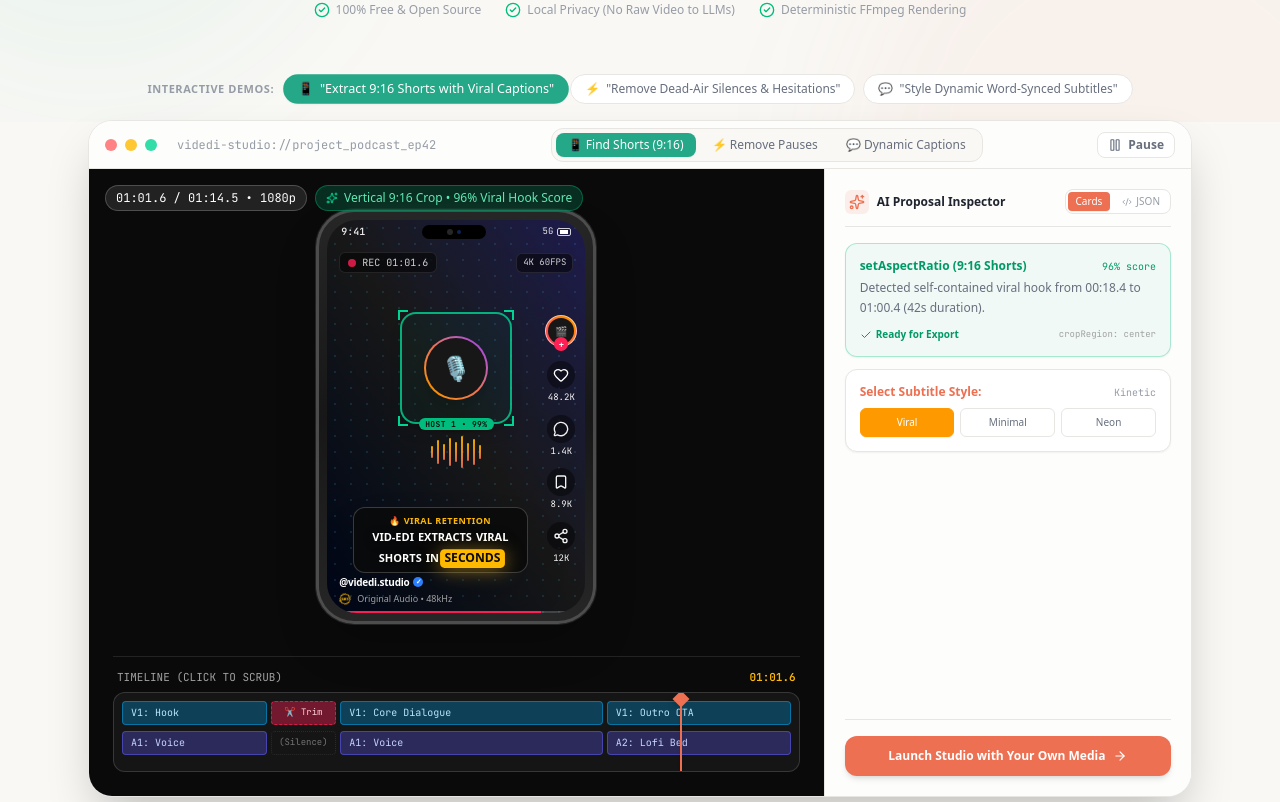
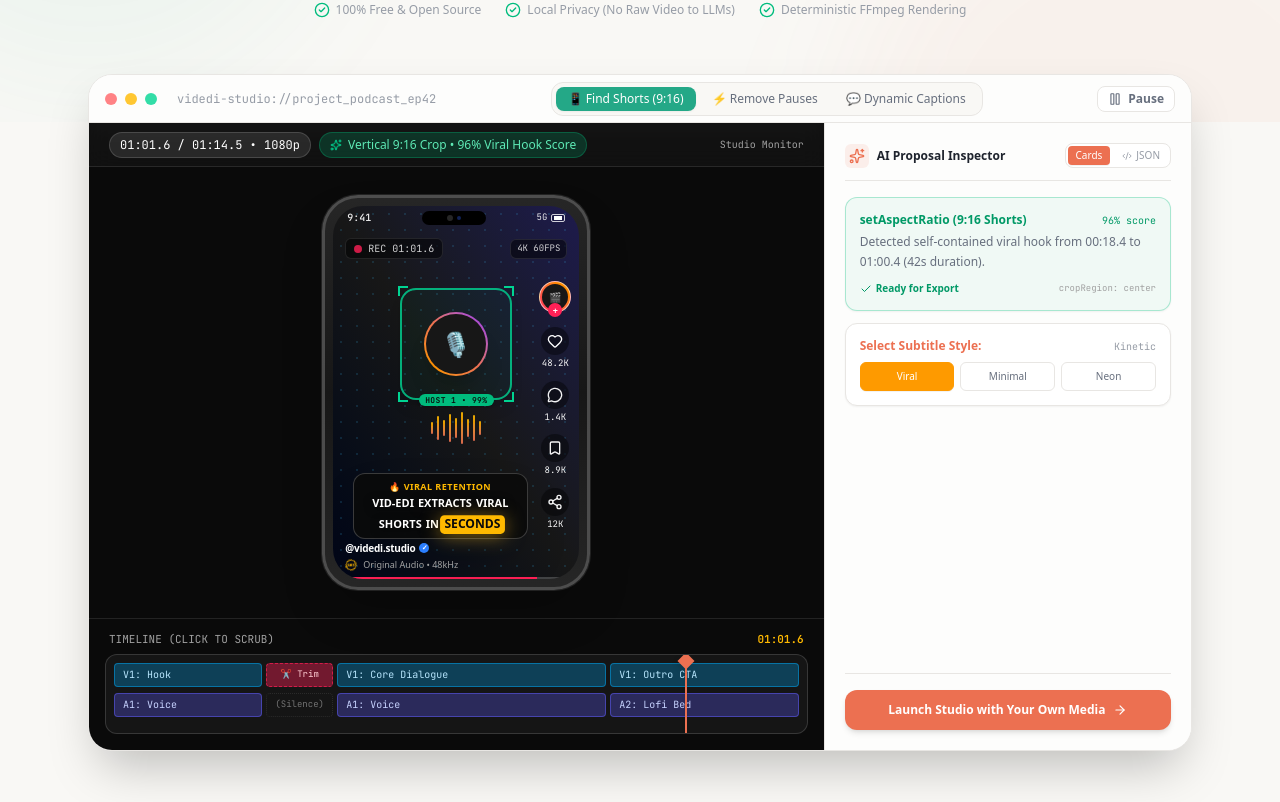
Before and after one commit to AwadhDhoot23/vid-edi, a React (Vite) app in the folder apps/studio/: page / in a window 1280 px wide. Shown: the part 678-1480 px from the top of the page. Built offline with nearby package versions, Linux system fonts and the light colour scheme.

Commit message:
refactor(ui): clean up redundant demo headings and add dedicated video meta toolbar with proper spacing

```diff
--- a/apps/studio/src/components/CoverPage.tsx
+++ b/apps/studio/src/components/CoverPage.tsx
@@ -287,60 +287,6 @@
 
         {/* HERO STAGE — Interactive Studio Preview Canvas */}
         <section id="hero-stage" className="max-w-6xl mx-auto px-4 sm:px-6 py-4">
-          {/* Direct Manipulation Prompt Selector (Apple-Motion / Direct Ergonomics) */}
-          <div className="flex flex-wrap items-center justify-center gap-2 mb-4">
-            <span className="text-[11px] font-semibold text-[var(--text-tertiary)] uppercase tracking-wider mr-2 hidden sm:inline">
-              Interactive Demos:
-            </span>
-            <button
-              type="button"
-              onClick={() => {
-                setActiveTab('shorts');
-                setPlayheadPos(36);
-              }}
-              className={`text-xs px-3.5 py-1.5 rounded-full font-medium transition-all cursor-pointer flex items-center gap-1.5 ${
-                activeTab === 'shorts'
-                  ? 'bg-[var(--accent-primary)] text-white shadow-xs scale-105'
-                  : 'bg-[var(--bg-elevated)] text-[var(--text-secondary)] border border-[var(--border-subtle)] hover:border-[var(--text-secondary)]'
-              }`}
-            >
-              <span>📱</span>
-              <span>"Extract 9:16 Shorts with Viral Captions"</span>
-            </button>
-
-            <button
-              type="button"
-              onClick={() => {
-                setActiveTab('pauses');
-                setPlayheadPos(28);
-              }}
-              className={`text-xs px-3.5 py-1.5 rounded-full font-medium transition-all cursor-pointer flex items-center gap-1.5 ${
-                activeTab === 'pauses'
-                  ? 'bg-[var(--accent-coral)] text-white shadow-xs scale-105'
-                  : 'bg-[var(--bg-elevated)] text-[var(--text-secondary)] border border-[var(--border-subtle)] hover:border-[var(--text-secondary)]'
-              }`}
-            >
-              <span>⚡</span>
-              <span>"Remove Dead-Air Silences & Hesitations"</span>
-            </button>
-
-            <button
-              type="button"
-              onClick={() => {
-                setActiveTab('captions');
-                setPlayheadPos(45);
-              }}
-              className={`text-xs px-3.5 py-1.5 rounded-full font-medium transition-all cursor-pointer flex items-center gap-1.5 ${
-                activeTab === 'captions'
-                  ? 'bg-amber-500 text-white shadow-xs scale-105'
-                  : 'bg-[var(--bg-elevated)] text-[var(--text-secondary)] border border-[var(--border-subtle)] hover:border-[var(--text-secondary)]'
-              }`}
-            >
-              <span>💬</span>
-              <span>"Style Dynamic Word-Synced Subtitles"</span>
-            </button>
-          </div>
-
           <div className="relative rounded-3xl border border-[var(--border-subtle)] bg-[var(--bg-elevated)] shadow-2xl overflow-hidden backdrop-blur-xl">
             {/* Window Chrome Header Bar */}
             <div className="h-12 bg-[var(--bg-surface)] border-b border-[var(--border-subtle)] px-4 flex items-center justify-between">
@@ -402,39 +348,44 @@
             </div>
 
             {/* Showcase Stage Interior */}
-            <div className="grid grid-cols-1 lg:grid-cols-12 min-h-[540px]">
+            <div className="grid grid-cols-1 lg:grid-cols-12 min-h-[560px]">
               {/* Left Column: Video Preview & Subtitles */}
-              <div className="lg:col-span-8 bg-neutral-950 p-6 flex flex-col justify-between relative overflow-hidden">
-                {/* Floating Inspection Pill */}
-                <div className="absolute top-4 left-4 z-20 flex items-center gap-2 flex-wrap">
-                  <span className="bg-white/10 backdrop-blur-md text-white border border-white/20 text-xs px-2.5 py-1 rounded-full font-mono">
+              <div className="lg:col-span-8 bg-neutral-950 flex flex-col justify-between relative overflow-hidden">
+                {/* Dedicated Video Meta Toolbar (Proper clearance from video boundary) */}
+                <div className="h-11 px-5 flex items-center justify-between border-b border-white/10 bg-neutral-900/60 backdrop-blur-md shrink-0 z-20">
+                  <div className="flex items-center gap-2 flex-wrap">
+                    <span className="bg-white/10 text-white border border-white/15 text-xs px-2.5 py-1 rounded-full font-mono">
                       {formattedTimecode} / 01:14.5 • 1080p
                     </span>
                     {activeTab === 'shorts' && (
-                    <span className="bg-emerald-500/20 backdrop-blur-md text-emerald-300 border border-emerald-500/40 text-xs px-2.5 py-1 rounded-full flex items-center gap-1.5">
+                      <span className="bg-emerald-500/20 text-emerald-300 border border-emerald-500/30 text-xs px-2.5 py-1 rounded-full flex items-center gap-1.5 font-medium">
                         <Sparkles className="w-3 h-3 text-emerald-400" />
                         Vertical 9:16 Crop • 96% Viral Hook Score
                       </span>
                     )}
                     {activeTab === 'pauses' && (
-                    <span className="bg-rose-500/20 backdrop-blur-md text-rose-300 border border-rose-500/40 text-xs px-2.5 py-1 rounded-full flex items-center gap-1">
+                      <span className="bg-rose-500/20 text-rose-300 border border-rose-500/30 text-xs px-2.5 py-1 rounded-full flex items-center gap-1 font-medium">
                         <Scissors className="w-3 h-3" />
                         Detected 3 dead-air pauses (total -6.8s)
                       </span>
                     )}
                     {activeTab === 'captions' && (
-                    <span className="bg-amber-500/20 backdrop-blur-md text-amber-300 border border-amber-500/40 text-xs px-2.5 py-1 rounded-full flex items-center gap-1">
+                      <span className="bg-amber-500/20 text-amber-300 border border-amber-500/30 text-xs px-2.5 py-1 rounded-full flex items-center gap-1 font-medium">
                         <Type className="w-3 h-3" />
                         Preset: {captionPreset.toUpperCase()}
                       </span>
                     )}
                   </div>
+                  <span className="text-[10px] font-mono text-neutral-400 hidden sm:inline">
+                    Studio Monitor
+                  </span>
+                </div>
 
-                {/* Video Preview Center Stage */}
-                <div className="my-auto py-4 flex flex-col items-center justify-center text-center">
+                {/* Video Preview Center Stage with generous breathing room */}
+                <div className="flex-1 py-7 px-4 flex flex-col items-center justify-center text-center">
                   {activeTab === 'shorts' ? (
                     /* World-Class iPhone 16 Pro Smartphone 9:16 Mockup */
-                    <div className="relative w-[280px] h-[415px] rounded-[38px] bg-gradient-to-b from-neutral-800 via-neutral-900 to-neutral-800 border-[3.5px] border-neutral-600/90 shadow-2xl p-2.5 flex flex-col justify-between overflow-hidden ring-1 ring-white/10">
+                    <div className="relative w-[268px] h-[395px] rounded-[36px] bg-gradient-to-b from-neutral-800 via-neutral-900 to-neutral-800 border-[3.5px] border-neutral-600/90 shadow-2xl p-2.5 flex flex-col justify-between overflow-hidden ring-1 ring-white/10">
                       {/* Top iOS Status Bar */}
                       <div className="relative z-30 px-3 pt-0.5 flex items-center justify-between text-[10px] font-mono text-white/90">
                         <span className="font-semibold">9:41</span>
@@ -718,7 +669,7 @@
                 </div>
 
                 {/* Interactive Multi-Track Timeline Strip (Directly Scrubbable) */}
-                <div className="mt-4 pt-3 border-t border-white/10">
+                <div className="p-4 pt-3 border-t border-white/10 shrink-0">
                   <div className="flex items-center justify-between text-[11px] font-mono text-neutral-400 mb-1.5 px-1">
                     <span>TIMELINE (CLICK TO SCRUB)</span>
                     <span className="text-amber-400 font-semibold">{formattedTimecode}</span>
```
Lines whose indentation alone changed are shown as unchanged.
